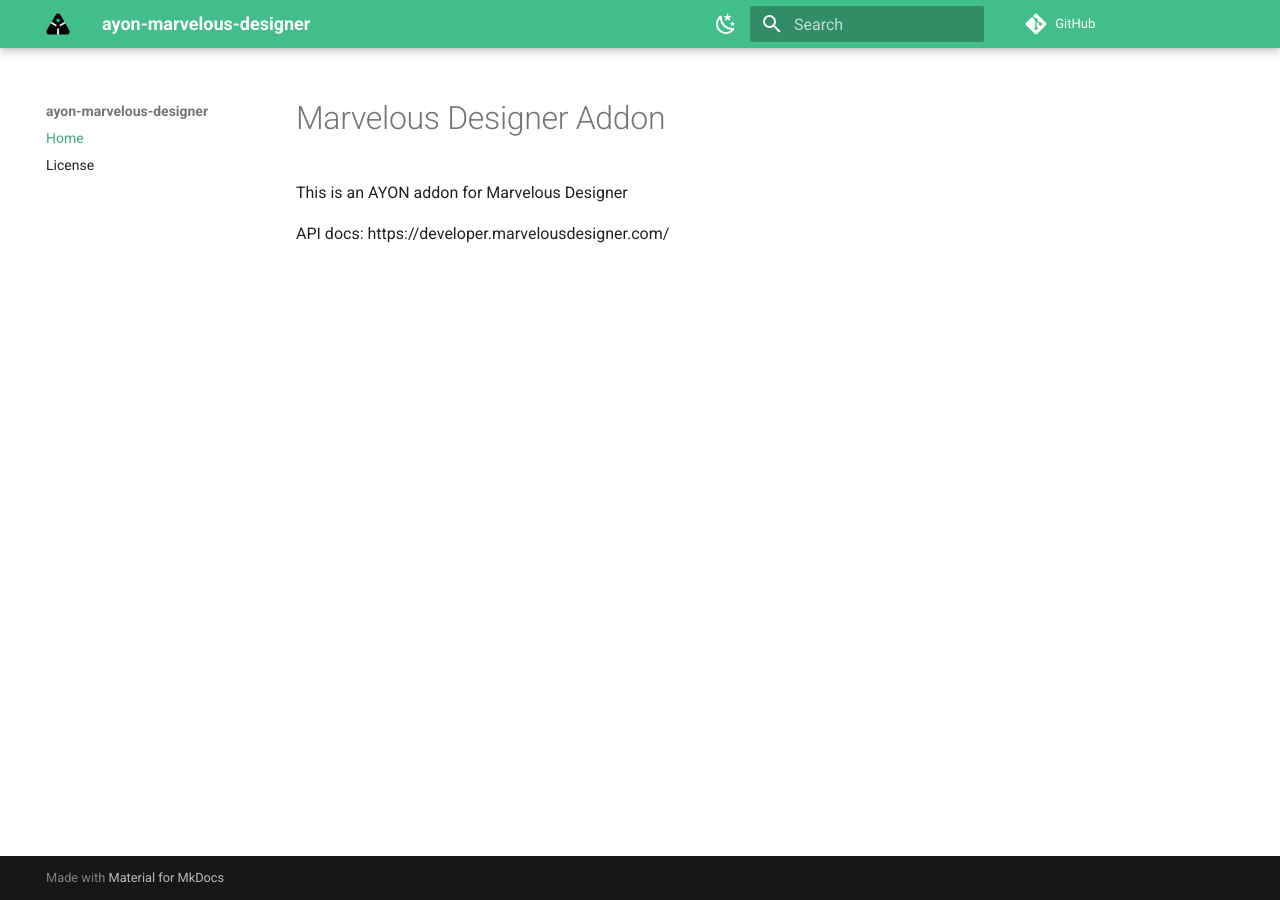
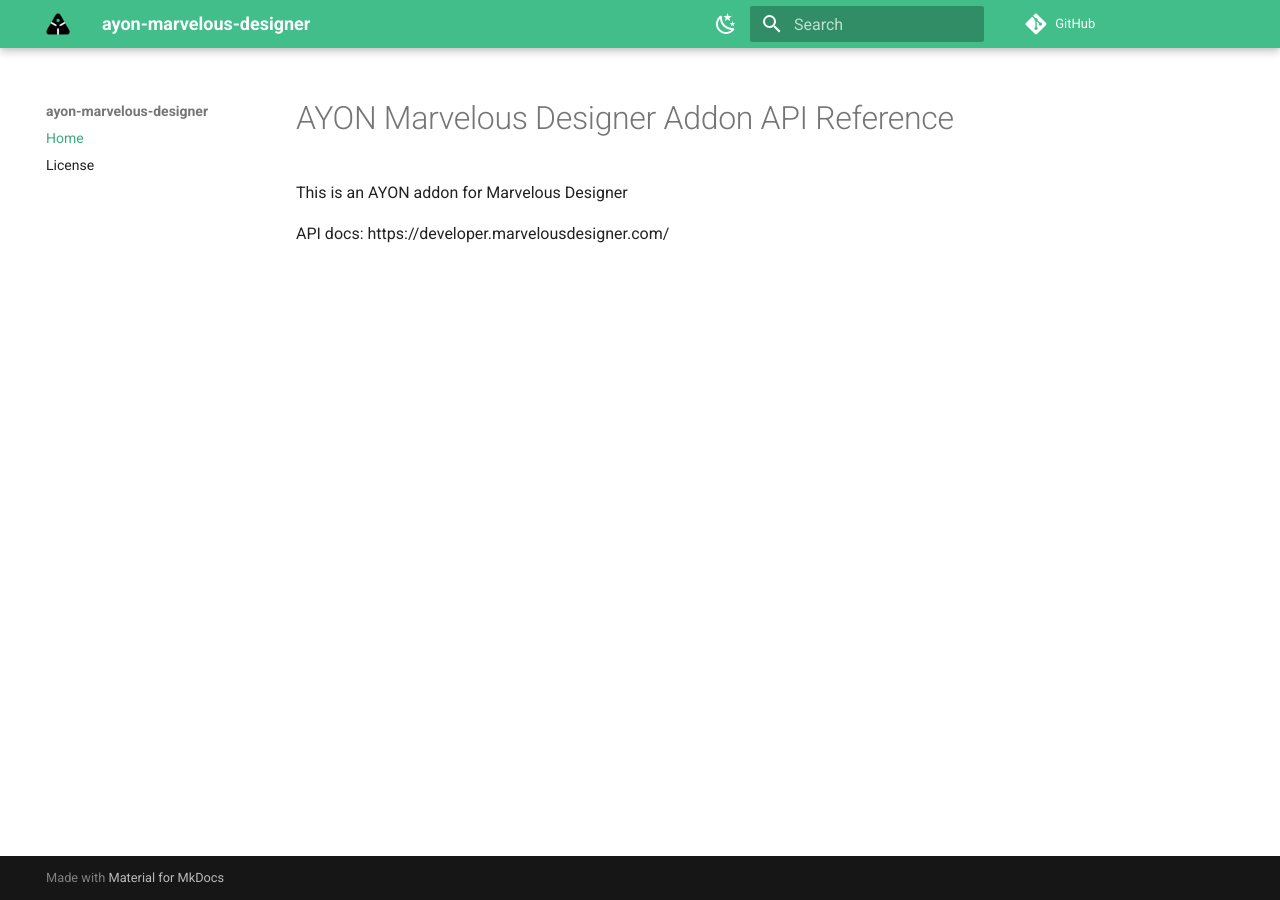
Before and after one commit to ynput/ayon-marvelous-designer, an MkDocs documentation site: the page built from docs/index.md, in a window 1280 px wide. Built offline with MkDocs 1.6.1 and Material for MkDocs 9.7.7, drawn with Linux system fonts in a browser that asks for light colours; comment, search, counter and statistics services are not loaded; the version menu is left out.

Commit message:
MK Docs: Refactor the title

```diff
--- a/docs/index.md
+++ b/docs/index.md
@@ -1 +1,3 @@
---8<-- "README.md"
+# AYON Marvelous Designer Addon API Reference
+
+--8<-- "README.md:3"
```
